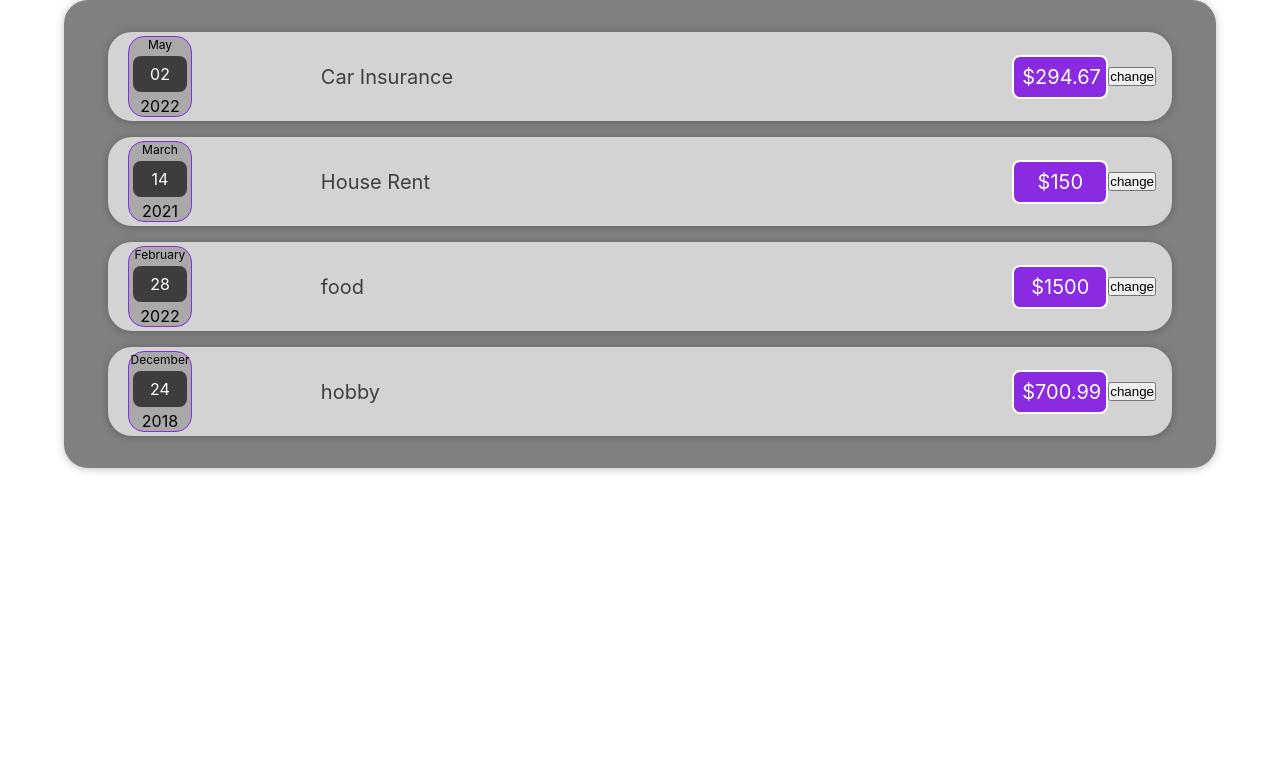
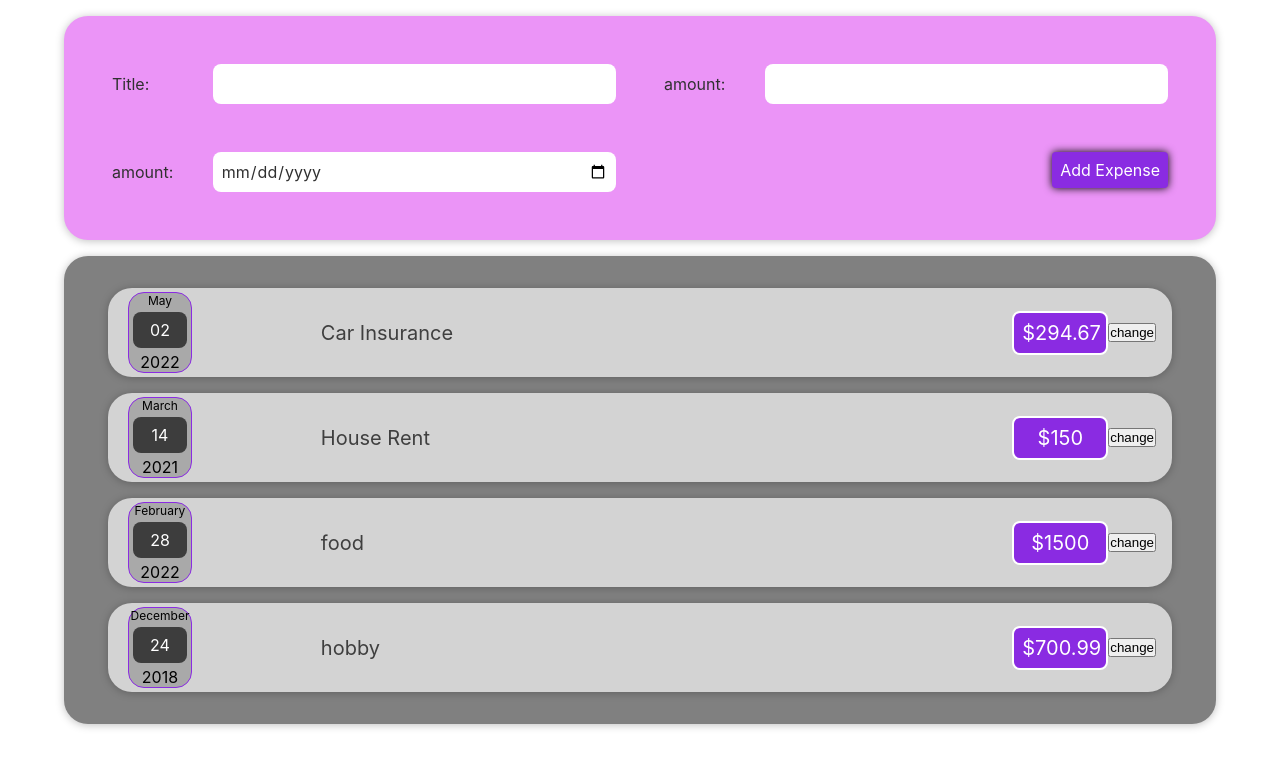
Before and after one commit to AmirAsadzadeh/Expense-Tracker-With-React, a React (Create React App) app: page / in a window 1280 px wide. Shown: the top 768 px of the page. Built offline with nearby package versions, Linux system fonts and the light colour scheme.

Commit message:
add new expense form implemented and styled

```diff
--- a/src/App.js
+++ b/src/App.js
@@ -1,9 +1,15 @@
 import "./App.css";
 import React from "react";
 import Expenses from "./components/Expenses/Expenses";
+import NewExpense from "./components/NewExpense/NewExpense";
 
 function App() {
-  return <Expenses></Expenses>;
+  return (
+    <div>
+      <NewExpense></NewExpense>
+      <Expenses></Expenses>
+    </div>
+  );
 }
 
 export default App;
--- /dev/null
+++ b/src/components/NewExpense/ExpenseForm.css
@@ -0,0 +1,49 @@
+.new-expense__controls {
+  display: grid;
+  grid-gap: 3rem;
+  grid-template-columns: repeat(2, 1fr);
+}
+
+.new-expense__control {
+  display: flex;
+  justify-content: space-between;
+  align-items: center;
+}
+
+.new-expense__control input {
+  all: unset;
+  background-color: white;
+  box-sizing: border-box;
+  width: 80%;
+  height: 2.5rem;
+  position: relative;
+  right: 0;
+  border: none;
+  border-radius: 0.5rem;
+  padding: 0.5rem;
+}
+
+.new-expense__control input:focus   {
+  border: 1px solid purple;
+  /* border: none; */
+  outline: none;
+}
+
+.new-expense__actions {
+  position: relative;
+}
+
+.new-expense__actions button {
+  all: unset;
+  background-color: blueviolet;
+  padding: 0.5rem;
+  color: white;
+  border-radius: 0.25rem;
+  box-shadow: 0 0 0.5rem black;
+  position: absolute;
+  right: 0;
+}
+
+.new-expense__actions button:active {
+  box-shadow: inset 0 0 0.5rem black;
+}
--- /dev/null
+++ b/src/components/NewExpense/ExpenseForm.js
@@ -0,0 +1,30 @@
+import "./ExpenseForm.css";
+import React from "react";
+
+function ExpenseForm() {
+  const today = new Date().toISOString();
+  console.log(new Date().toISOString());
+  return (
+    <form>
+      <div className="new-expense__controls">
+        <div className="new-expense__control">
+          <label htmlFor="">Title: </label>
+          <input type="text" />
+        </div>
+        <div className="new-expense__control">
+          <label htmlFor="">amount: </label>
+          <input type="number" min="0.01" step="0.01" />
+        </div>
+        <div className="new-expense__control">
+          <label htmlFor="">amount: </label>
+          <input type="date" min="2019-01-01" max={today.split("T")[0]} />
+        </div>
+        <div className="new-expense__actions">
+          <button type="submit">Add Expense</button>
+        </div>
+      </div>
+    </form>
+  );
+}
+
+export default ExpenseForm;
--- /dev/null
+++ b/src/components/NewExpense/NewExpense.css
@@ -0,0 +1,7 @@
+.new-expense {
+  background-color: rgb(235, 148, 247);
+  padding: 3rem;
+  width: 90%;
+  margin: 1rem auto;
+  color: rgb(48, 48, 48);
+}
--- /dev/null
+++ b/src/components/NewExpense/NewExpense.js
@@ -0,0 +1,14 @@
+import "./NewExpense.css";
+import React from "react";
+import Card from "../UI/Card";
+import ExpenseForm from "./ExpenseForm";
+
+function newExpense() {
+  return (
+    <Card className="new-expense">
+      <ExpenseForm></ExpenseForm>
+    </Card>
+  );
+}
+
+export default newExpense;
```
